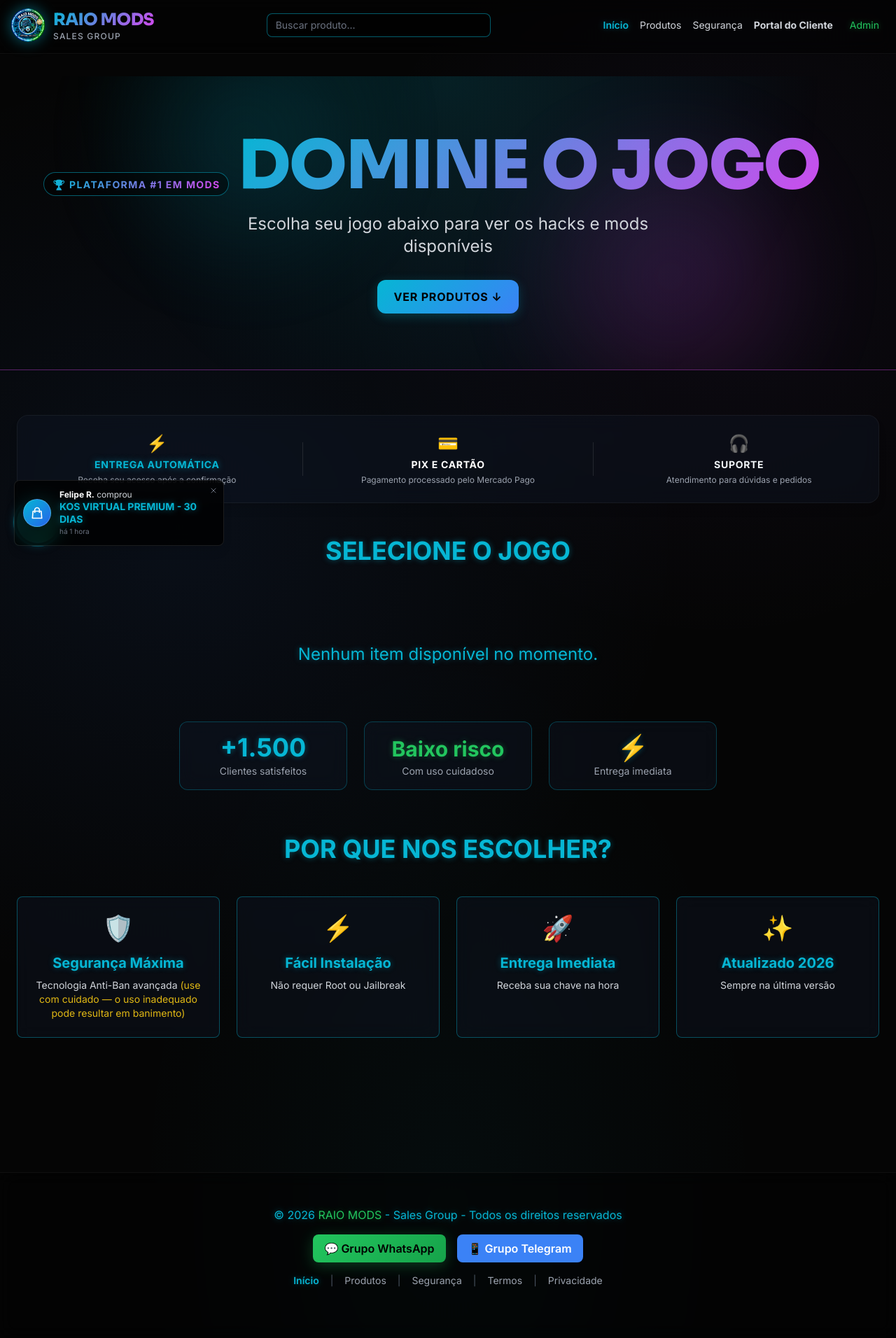
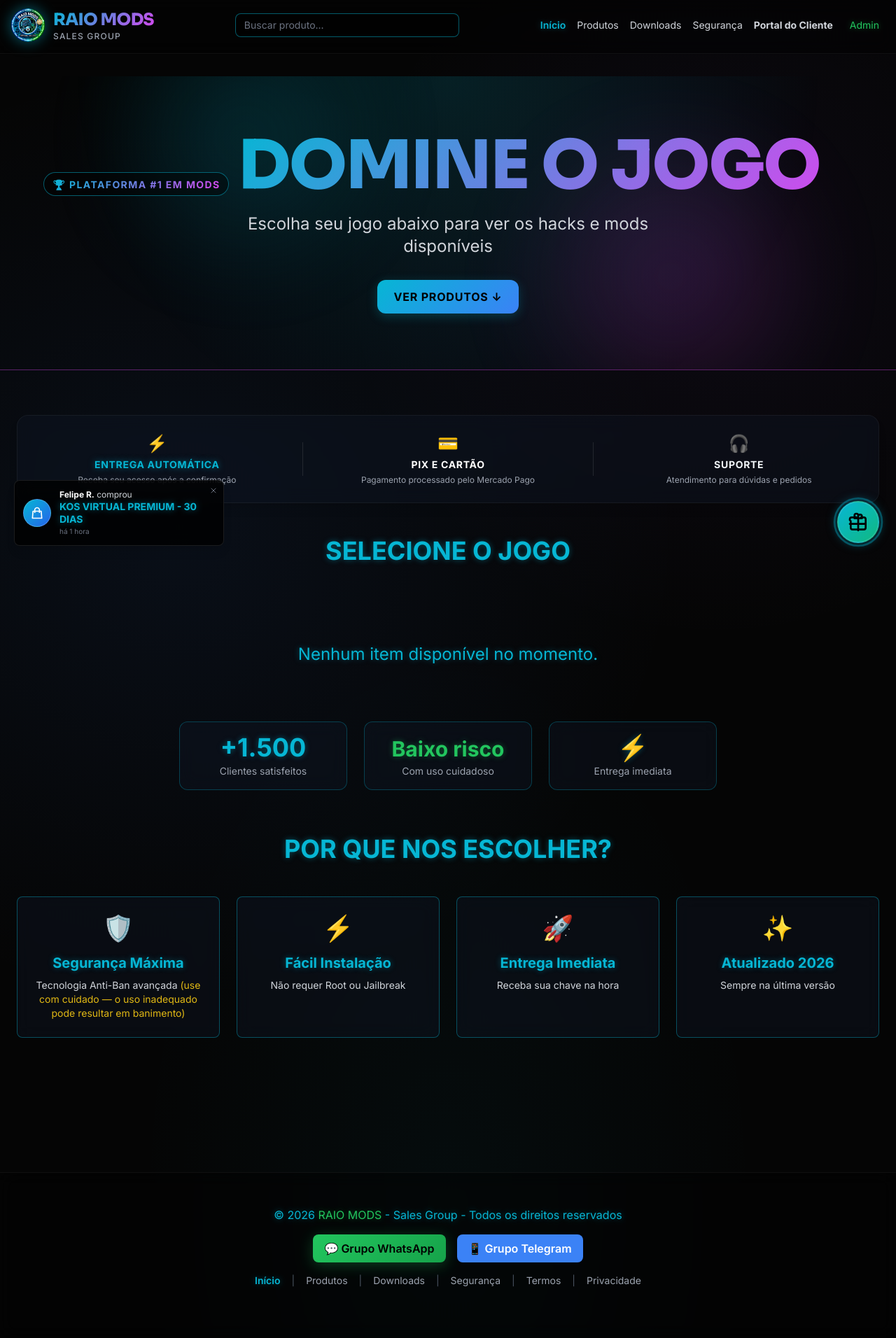
Before and after one commit to luisroyo/raio-mods-site, a Flask app: page / in a window 1280 px wide. Shown: the whole page at 70% size. Run offline with Flask 3, Linux system fonts and the light colour scheme; data comes from the database, SQL or seed files in the repository; data that the repository does not hold is empty; style sheets or scripts are compiled from the project's sources; some libraries are stand-ins or nearby versions.

Commit message:
UI: Restaurado link de Downloads na navbar e reposicionado botão do Giro da Sorte

```diff
--- a/static/css/lucky_spin.css
+++ b/static/css/lucky_spin.css
@@ -3,8 +3,8 @@
 /* Botão Flutuante (FAB) */
 .lucky-spin-fab {
     position: fixed;
-    bottom: 85px; /* Evita conflito com nav bar mobile */
-    left: 24px;
+    bottom: 95px; /* Evita conflito com nav bar mobile */
+    right: 24px;
     z-index: 90;
     width: 60px;
     height: 60px;
--- a/templates/base.html
+++ b/templates/base.html
@@ -137,6 +137,8 @@
                             class="text-xs md:text-sm transition-colors {% if request.endpoint in ('public.index', 'public.catalogo', 'public.busca') %}neon-cyan font-semibold{% else %}text-gray-300 hover:text-neon-cyan{% endif %}">{{ _('nav_home', 'Início') }}</a>
                         <a href="{{ url_for('public.index') }}#produtos"
                             class="text-xs md:text-sm transition-colors text-gray-300 hover:text-neon-cyan">Produtos</a>
+                        <a href="{{ url_for('public.links') }}"
+                            class="text-xs md:text-sm transition-colors {% if request.endpoint == 'public.links' %}neon-cyan font-semibold{% else %}text-gray-300 hover:text-neon-cyan{% endif %}">Downloads</a>
                         <a href="{{ url_for('public.seguranca') }}"
                             class="text-xs md:text-sm transition-colors {% if request.endpoint == 'public.seguranca' %}neon-cyan font-semibold{% else %}text-gray-300 hover:text-neon-cyan{% endif %}">{{ _('nav_security', 'Segurança') }}</a>
                         <a href="{{ url_for('client.login_page') }}"
@@ -177,6 +179,8 @@
                 class="nav-mobile-link py-4 px-4 rounded-lg text-base font-medium {% if request.endpoint in ('public.index', 'public.catalogo', 'public.busca') %}neon-cyan bg-neon-cyan/10{% else %}text-gray-300 hover:bg-neon-cyan/20 hover:text-neon-cyan{% endif %}">Início</a>
             <a href="{{ url_for('public.index') }}#produtos"
                 class="nav-mobile-link py-4 px-4 rounded-lg text-base font-medium text-gray-300 hover:bg-neon-cyan/20 hover:text-neon-cyan">Produtos</a>
+            <a href="{{ url_for('public.links') }}"
+                class="nav-mobile-link py-4 px-4 rounded-lg text-base font-medium {% if request.endpoint == 'public.links' %}neon-cyan bg-neon-cyan/10{% else %}text-gray-300 hover:bg-neon-cyan/20 hover:text-neon-cyan{% endif %}">Downloads</a>
             <a href="{{ url_for('public.seguranca') }}"
                 class="nav-mobile-link py-4 px-4 rounded-lg text-base font-medium {% if request.endpoint == 'public.seguranca' %}neon-cyan bg-neon-cyan/10{% else %}text-gray-300 hover:bg-neon-cyan/20 hover:text-neon-cyan{% endif %}">Segurança</a>
             <a href="{{ url_for('client.login_page') }}"
@@ -207,6 +211,9 @@
                     <span class="text-gray-600">|</span>
                     <a href="{{ url_for('public.index') }}#produtos"
                         class="transition-colors text-gray-400 hover:text-neon-cyan">Produtos</a>
+                    <span class="text-gray-600">|</span>
+                    <a href="{{ url_for('public.links') }}"
+                        class="transition-colors {% if request.endpoint == 'public.links' %}neon-cyan font-semibold{% else %}text-gray-400 hover:text-neon-cyan{% endif %}">Downloads</a>
                     <span class="text-gray-600">|</span>
                     <a href="{{ url_for('public.seguranca') }}"
                         class="transition-colors {% if request.endpoint == 'public.seguranca' %}neon-cyan font-semibold{% else %}text-gray-400 hover:text-neon-cyan{% endif %}">Segurança</a>
@@ -376,7 +383,7 @@
         <svg class="w-8 h-8 text-black" fill="none" stroke="currentColor" viewBox="0 0 24 24">
             <path stroke-linecap="round" stroke-linejoin="round" stroke-width="2" d="M12 8v13m0-13V6a2 2 0 112 2h-2zm0 0V5a2 2 0 10-2 2h2zm0 0h4m-4 0H8m12 3v7a2 2 0 01-2 2H6a2 2 0 01-2-2v-7m16 0V9a2 2 0 00-2-2h-3m-6 0H5a2 2 0 00-2 2v1m16 4H3" />
         </svg>
-        <span class="absolute left-16 bg-[#0a0a0a] border border-neon-cyan/50 text-neon-cyan text-xs font-bold py-1 px-2.5 rounded-lg whitespace-nowrap opacity-0 group-hover:opacity-100 transition-opacity duration-300 pointer-events-none shadow-[0_0_10px_rgba(6,182,212,0.3)]">🎰 Giro da Sorte!</span>
+        <span class="absolute right-16 bg-[#0a0a0a] border border-neon-cyan/50 text-neon-cyan text-xs font-bold py-1 px-2.5 rounded-lg whitespace-nowrap opacity-0 group-hover:opacity-100 transition-opacity duration-300 pointer-events-none shadow-[0_0_10px_rgba(6,182,212,0.3)]">🎰 Giro da Sorte!</span>
     </div>
 
     <!-- Modal do Giro da Sorte -->
@@ -451,6 +458,12 @@
             </svg>
             <span class="text-[10px] font-medium tracking-wide">Produtos</span>
         </a>
+        <a href="{{ url_for('public.links') }}" class="flex flex-col items-center justify-center flex-1 text-center py-1 transition-all duration-200 {% if request.endpoint == 'public.links' %}text-neon-cyan{% else %}text-gray-400 hover:text-white{% endif %}">
+            <svg class="w-5 h-5 mb-1" fill="none" stroke="currentColor" viewBox="0 0 24 24">
+                <path stroke-linecap="round" stroke-linejoin="round" stroke-width="2" d="M13.828 10.172a4 4 0 00-5.656 0l-4 4a4 4 0 105.656 5.656l1.102-1.101m-.758-4.899a4 4 0 005.656 0l4-4a4 4 0 00-5.656-5.656l-1.1 1.1" />
+            </svg>
+            <span class="text-[10px] font-medium tracking-wide">Downloads</span>
+        </a>
         <a href="{{ url_for('public.seguranca') }}" class="flex flex-col items-center justify-center flex-1 text-center py-1 transition-all duration-200 {% if request.endpoint == 'public.seguranca' %}text-neon-cyan{% else %}text-gray-400 hover:text-white{% endif %}">
             <svg class="w-5 h-5 mb-1" fill="none" stroke="currentColor" viewBox="0 0 24 24">
                 <path stroke-linecap="round" stroke-linejoin="round" stroke-width="2" d="M9 12l2 2 4-4m5.618-4.016A11.955 11.955 0 0112 2.944a11.955 11.955 0 01-8.618 3.04A12.02 12.02 0 003 9c0 5.591 3.824 10.29 9 11.622 5.176-1.332 9-6.03 9-11.622 0-1.042-.133-2.052-.382-3.016z" />
```
